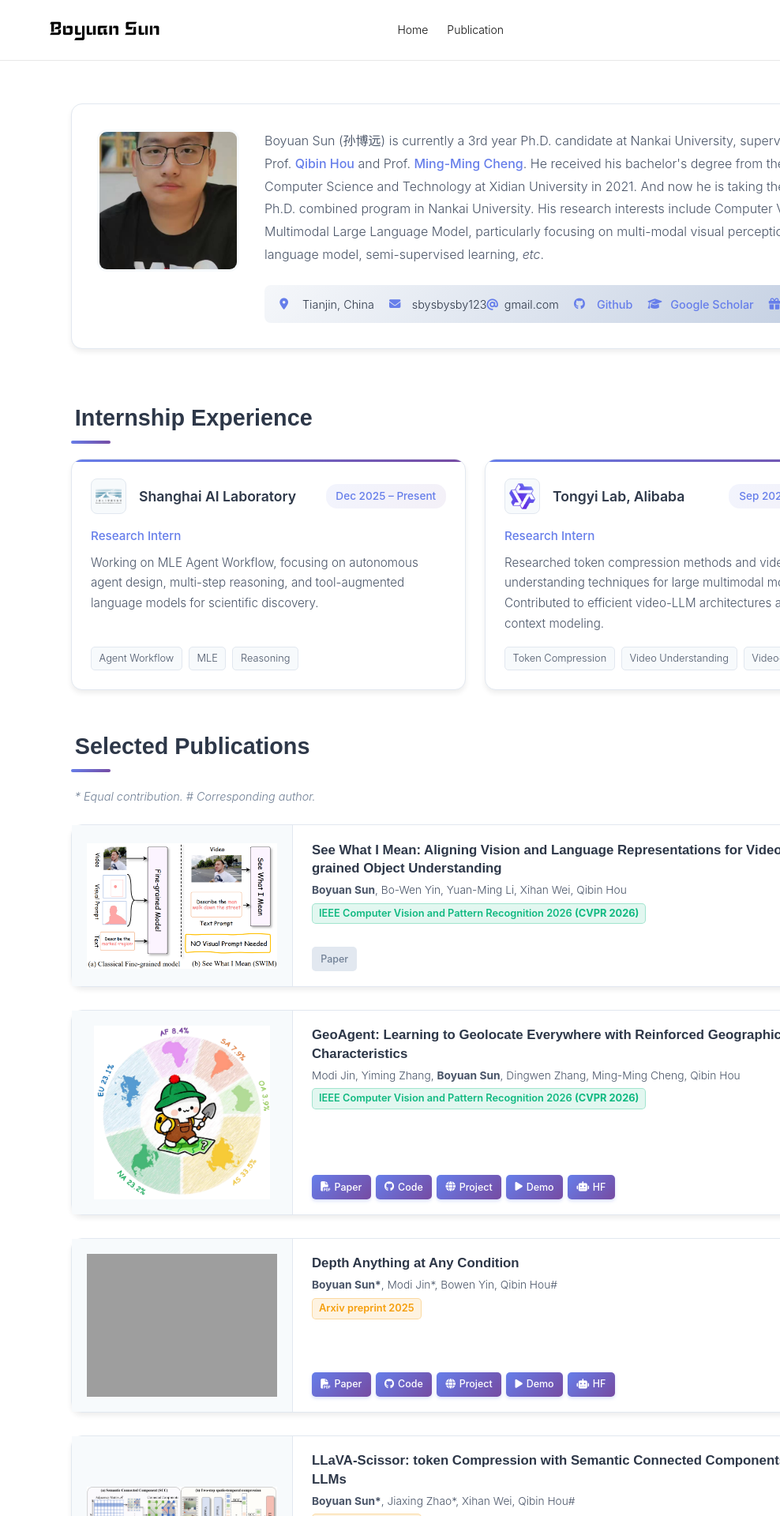
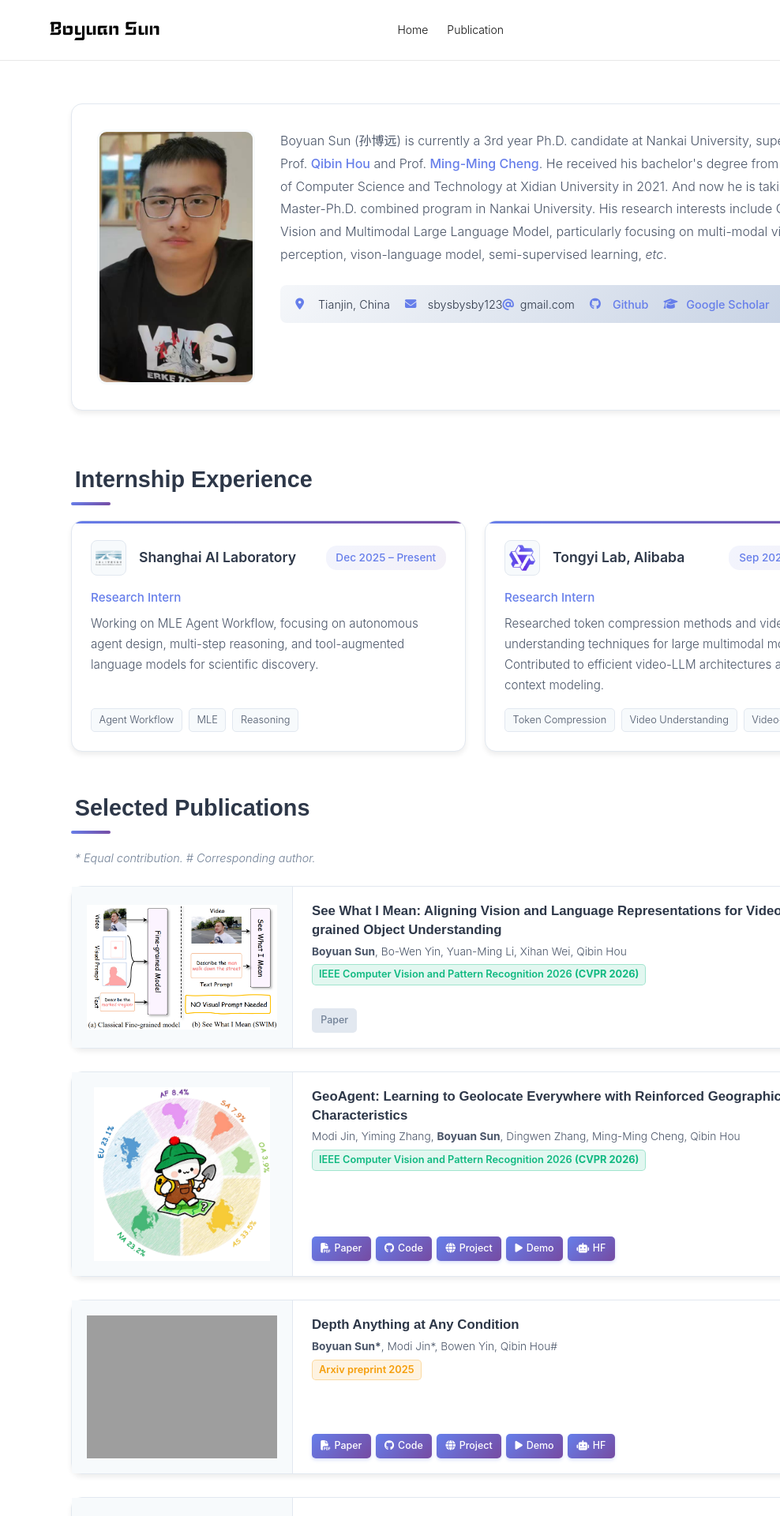
Before and after one commit to BBBBchan/BBBBchan.github.io, a Jekyll site: the page built from index.html, in a window 1280 px wide. Shown: the top 1920 px of the page at 79% size, without its empty margins (292-1280 px from the left). Built offline with Jekyll 4.4.1, drawn with Linux system fonts in a browser that asks for light colours; nearby versions of some CDN libraries.

Commit message:
Refactor profile section styles and comments
Updated profile section styles for better image display and adjusted comments for clarity.

```diff
--- a/index.html
+++ b/index.html
@@ -186,15 +184,15 @@ items:
     width: 100%;
   }
 
-  /* 左侧照片区域 */
+  /* 左侧照片区域 - 🔧 修改：固定宽度，高度自适应 */
   .profile-image {
     flex-shrink: 0;
-    width: 180px;
-    height: 180px;
+    width: 200px;
+    /* 移除固定高度，让高度自适应图片比例 */
+    background: var(--bg-soft);
     border-radius: 12px;
     overflow: hidden;
     border: 3px solid var(--bg-soft);
-    background: var(--bg-soft);
     display: flex;
     align-items: center;
     justify-content: center;
@@ -202,8 +200,10 @@ items:
 
   .profile-image img {
     width: 100%;
-    height: 100%;
-    object-fit: cover;
+    height: auto;
+    /* 🔧 关键修改：contain 确保完整显示不裁剪 */
+    object-fit: contain;
+    display: block;
   }
 
   /* 右侧文字内容 */
@@ -591,8 +591,7 @@ items:
     }
 
     .profile-image {
-      width: 150px;
-      height: 150px;
+      width: 180px;
     }
 
     .profile-content {
@@ -650,8 +649,7 @@ items:
     }
 
     .profile-image {
-      width: 130px;
-      height: 130px;
+      width: 160px;
     }
 
     .pub-image {
@@ -688,8 +686,7 @@ items:
     }
 
     .profile-image {
-      width: 110px;
-      height: 110px;
+      width: 140px;
     }
 
     .pub-image {
@@ -740,10 +737,10 @@ items:
 <!-- 页面容器 -->
 <div class="container">
 
-  <!-- 个人简介区域（🔧 卡片内左右布局：照片 + 文字） -->
+  <!-- 个人简介区域 -->
   <div class="profile-section">
     <div class="profile-wrapper">
-      <!-- 左侧照片 -->
+      <!-- 左侧照片 - 🔧 完整显示不裁剪 -->
       <div class="profile-image">
         <img src="{{ page.profile_picture.src | absolute_url }}" alt="{{ page.profile_picture.alt }}">
       </div>
@@ -790,7 +787,6 @@ items:
     <h2 class="section-header">Internship Experience</h2>
     <div class="experience-grid">
 
-      <!-- 实习经历 1: 上海人工智能实验室 -->
       <div class="exp-card">
         <div class="exp-header">
           <div class="exp-logo-wrapper">
@@ -811,7 +807,6 @@ items:
         </div>
       </div>
 
-      <!-- 实习经历 2: 通义实验室 -->
       <div class="exp-card">
         <div class="exp-header">
           <div class="exp-logo-wrapper">
@@ -841,15 +836,12 @@ items:
     <h2 class="section-header">Selected Publications</h2>
     <p class="section-note"><i>* Equal contribution. # Corresponding author.</i></p>
 
-    <!-- 出版物列表（单栏垂直排列） -->
     <div class="publications-grid">
       {% for item in page.items %}
       <div class="pub-card">
-        <!-- 左侧图片 - 完整显示不裁剪 -->
         <div class="pub-image">
           <img src="{{ item.image.src | absolute_url }}" alt="{{ item.image.alt }}">
         </div>
-        <!-- 右侧文字 -->
         <div class="pub-content">
           <div>
             <h3 class="pub-title">{{ item.title }}</h3>
```
Also changed, not shown: other parts of index.html (+1 -3 lines).
